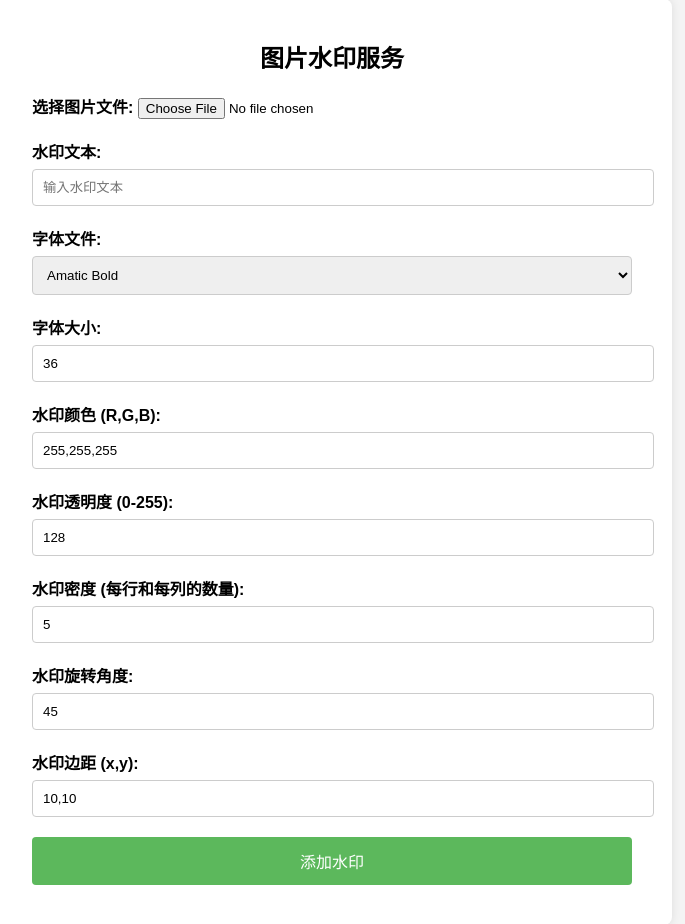
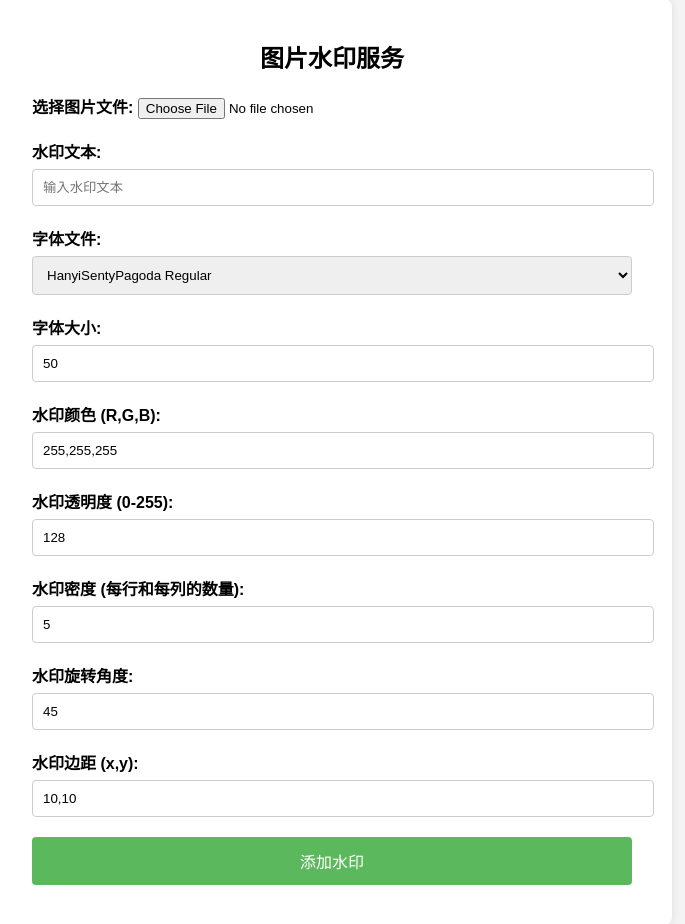
Before and after one commit to DanielZhui/pixel-seal, a FastAPI app: page / in a window 1280 px wide. Shown: the part 41-965 px from the top of the page, without its empty margins (308-993 px from the left). Run offline with FastAPI, Linux system fonts and the light colour scheme; parts of the project's set-up code (start-up, migrations or seed data) failed here and were passed over.

Commit message:
🍱 update font

```diff
--- a/app/templates/upload.html
+++ b/app/templates/upload.html
@@ -68,13 +68,13 @@
 
             <label for="font_path">字体文件:</label>
             <select id="font_path" name="font_path">
-                <option value="static/fonts/Amatic-Bold.ttf">Amatic Bold</option>
-                <option value="static/fonts/AmaticSC-Regular.ttf">AmaticSC Regular</option>
+                <option value="static/fonts/YRDZST Semibold.ttf">YRDZST Semibold</option>
+                <option value="static/fonts/HanyiSentyPagoda Regular.ttf" selected>HanyiSentyPagoda Regular</option>
                 <!-- 可以添加更多字体选项，根据 'app/static/fonts/' 目录下的字体文件 -->
             </select>
 
             <label for="font_size">字体大小:</label>
-            <input type="number" id="font_size" name="font_size" min="10" max="200" value="36" required>
+            <input type="number" id="font_size" name="font_size" min="10" max="100" value="50" required>
 
             <label for="color">水印颜色 (R,G,B):</label>
             <input type="text" id="color" name="color" placeholder="例如: 255,255,255" value="255,255,255" required>
```
Also changed, not shown: app/static/fonts/Amatic-Bold.ttf (deleted), app/static/fonts/AmaticSC-Regular.ttf (deleted), app/static/fonts/OpenSans-Bold.ttf (deleted), app/static/fonts/OpenSans-Regular.ttf (deleted), app/static/fonts/leadcoat.ttf (deleted), 2 other files.
